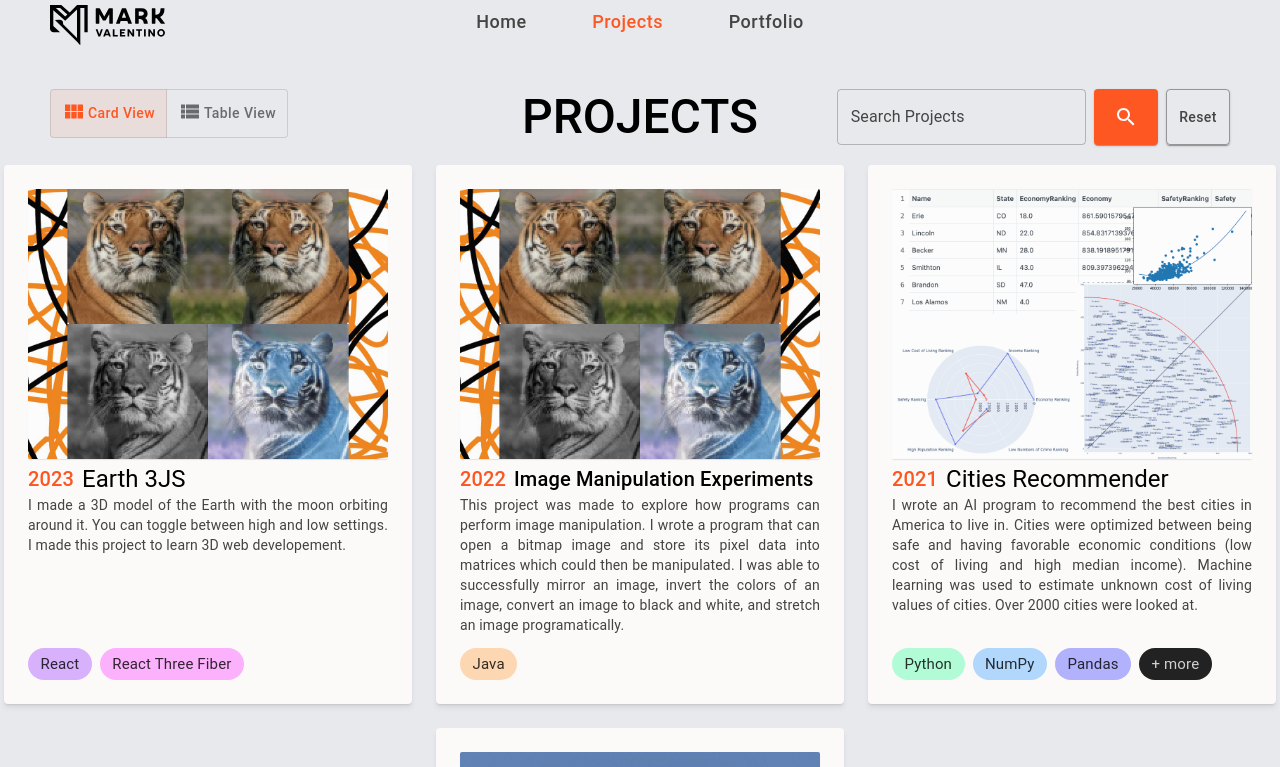
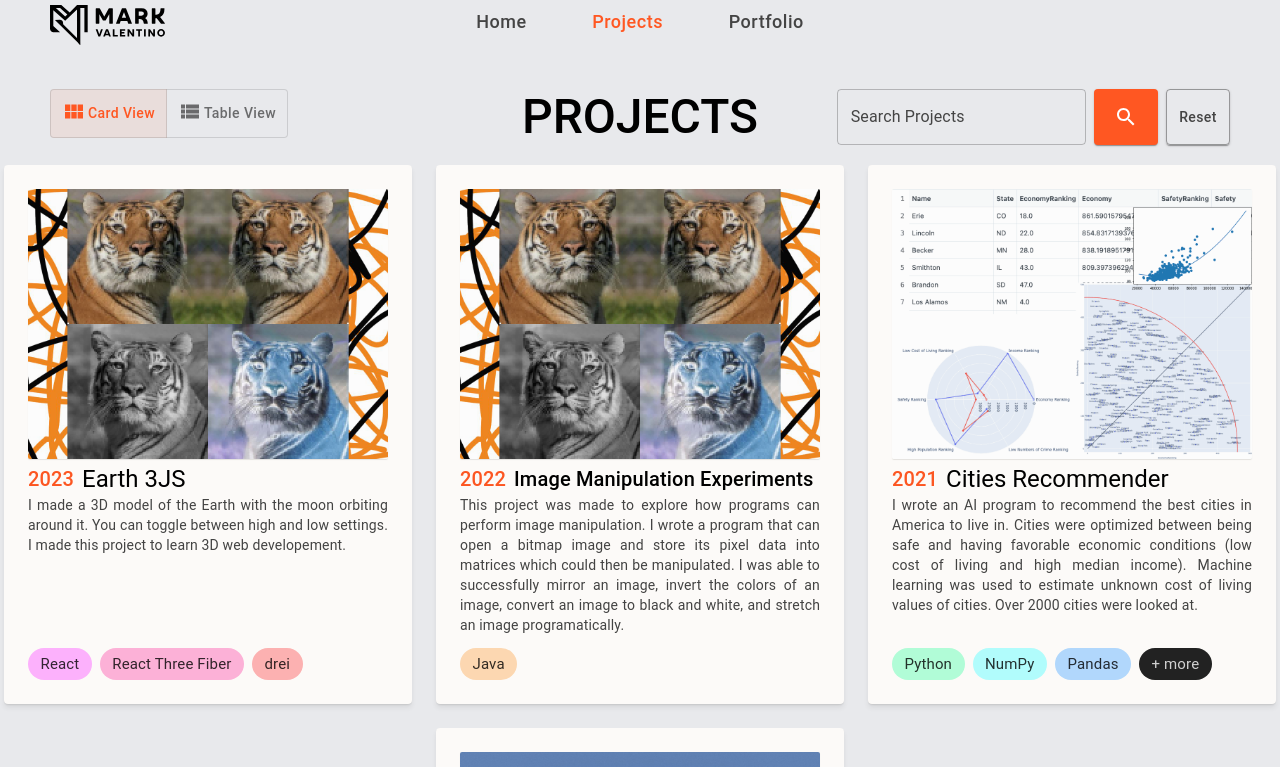
Before and after one commit to M-Valentino/M-Valentino_Node, a Next.js app: page /projects in a window 1280 px wide. Shown: the top 767 px of the page. Built offline with nearby package versions, Linux system fonts and the light colour scheme.

Commit message:
added more languages

```diff
--- a/src/consts/projectContent.js
+++ b/src/consts/projectContent.js
@@ -14,13 +14,16 @@ export const LANGUAGES = {
 
   // Python Stack
   python: "Python",
-  faker: "Faker",
   numPy: "NumPy",
   pandas: "Pandas",
+  faker: "Faker",
+  plotly: "Ploty",
 
   // React Stack
   react: "React",
   reactThreeFiber: "React Three Fiber",
+  drie: "drei",
+
 };
 
 export const PLUS_MORE = "+ more";
@@ -41,7 +44,7 @@ export const projectContent = [
     date: "2023",
     description:
       "I made a 3D model of the Earth with the moon orbiting around it. You can toggle between high and low settings. I made this project to learn 3D web developement.",
-    languages: [LANGUAGES.react, LANGUAGES.reactThreeFiber],
+    languages: [LANGUAGES.react, LANGUAGES.reactThreeFiber, LANGUAGES.drie],
   },
   {
     gitLink: "https://github.com/M-Valentino/Image-Manipulation-Experiments",
@@ -66,6 +69,7 @@ export const projectContent = [
       LANGUAGES.numPy,
       LANGUAGES.pandas,
       LANGUAGES.faker,
+      LANGUAGES.plotly,
       LANGUAGES.java,
     ],
   },
```
